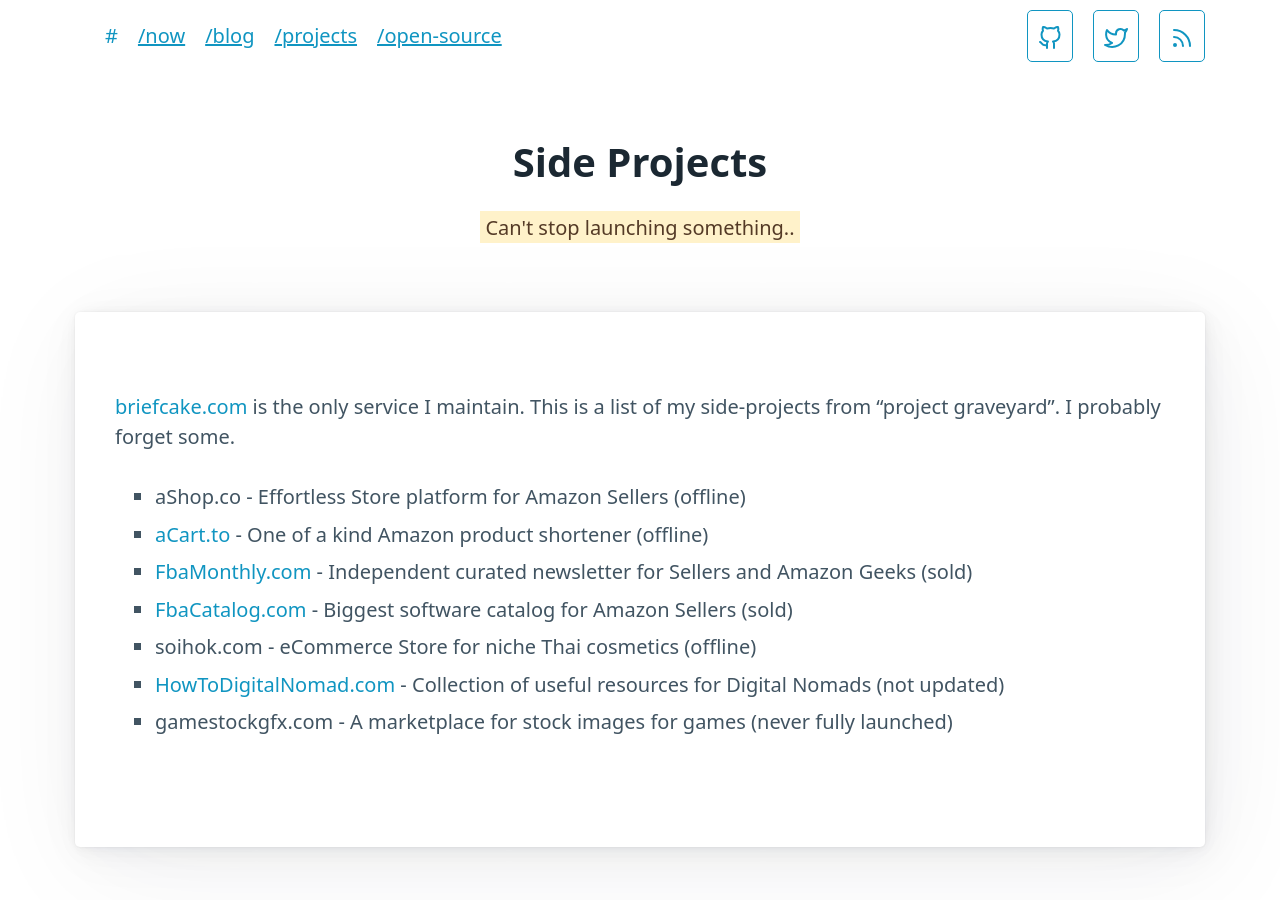
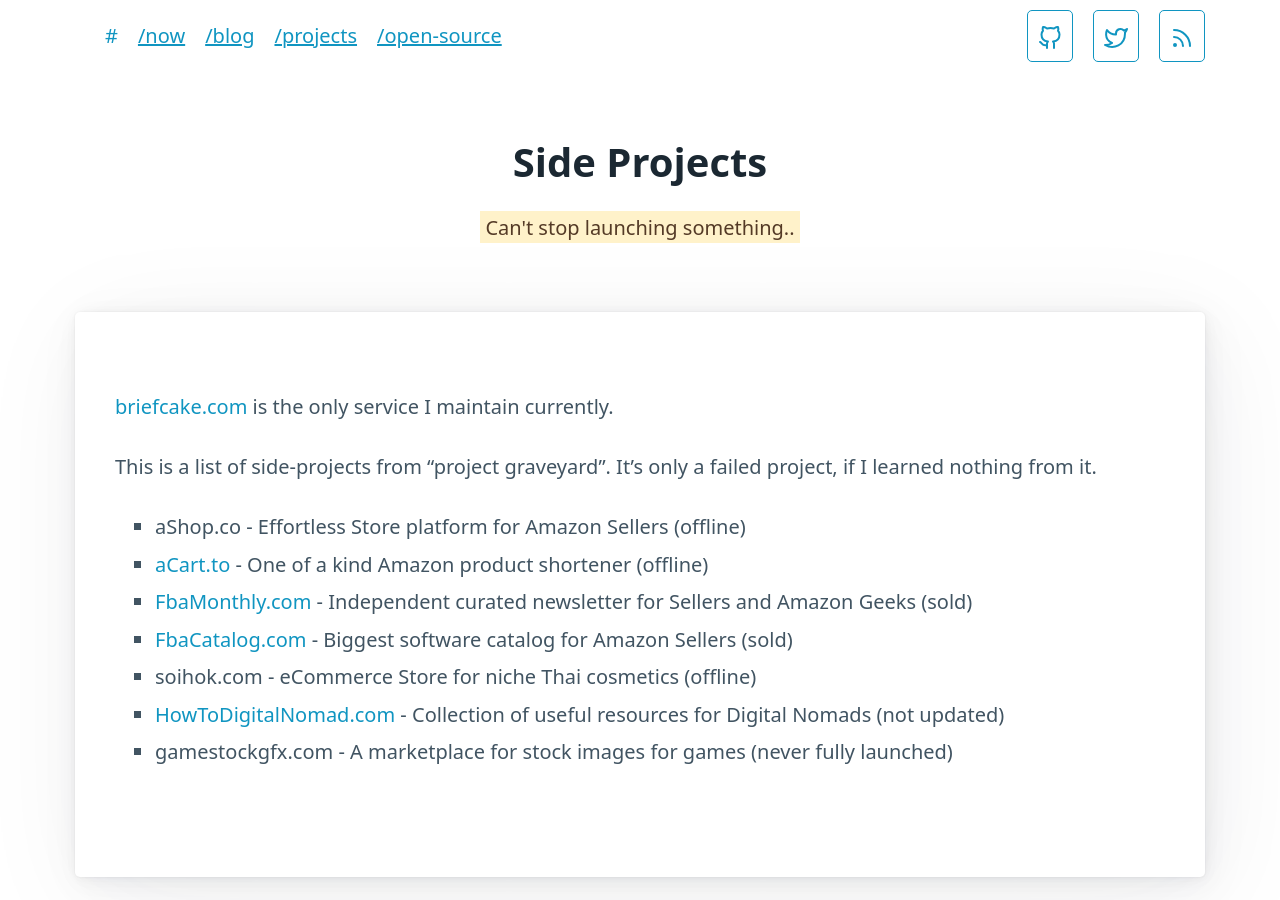
Before and after one commit to skatkov/skatkov.com, a Jekyll site: the page built from projects.md, in a window 1280 px wide. Built offline with Jekyll 4.4.1, drawn with Linux system fonts in a browser that asks for light colours.

Commit message:
Update projects.md

```diff
--- a/projects.md
+++ b/projects.md
@@ -4,8 +4,9 @@
 subtitle: Can't stop launching something..
 ---
 
-[briefcake.com](https://briefcake.com) is the only service I maintain. This is a list of my side-projects from
-"project graveyard". I probably forget some.
+[briefcake.com](https://briefcake.com) is the only service I maintain currently.
+
+This is a list of side-projects from "project graveyard". It's only a failed project, if I learned nothing from it.
 
 - aShop.co - Effortless Store platform for Amazon Sellers (offline)
 - [aCart.to](https://github.com/skatkov/acart) - One of a kind Amazon product shortener (offline)
```
